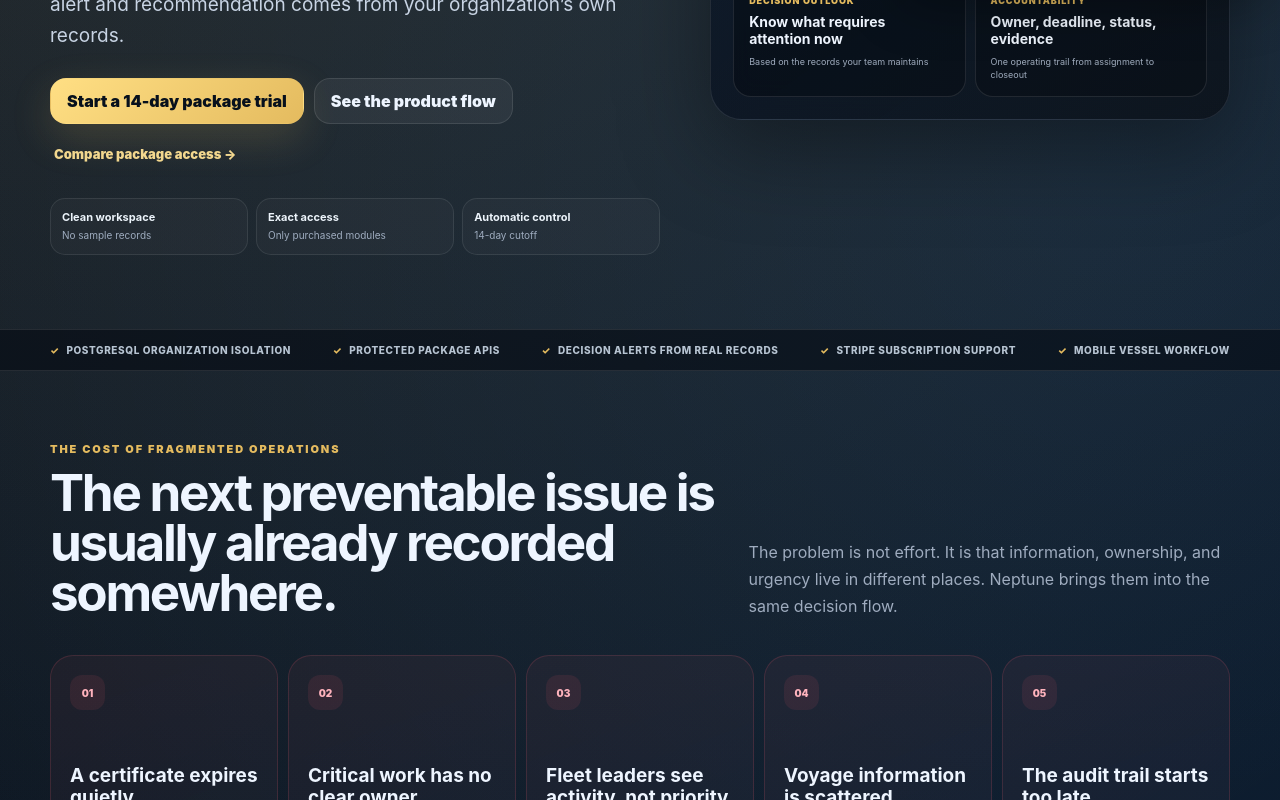
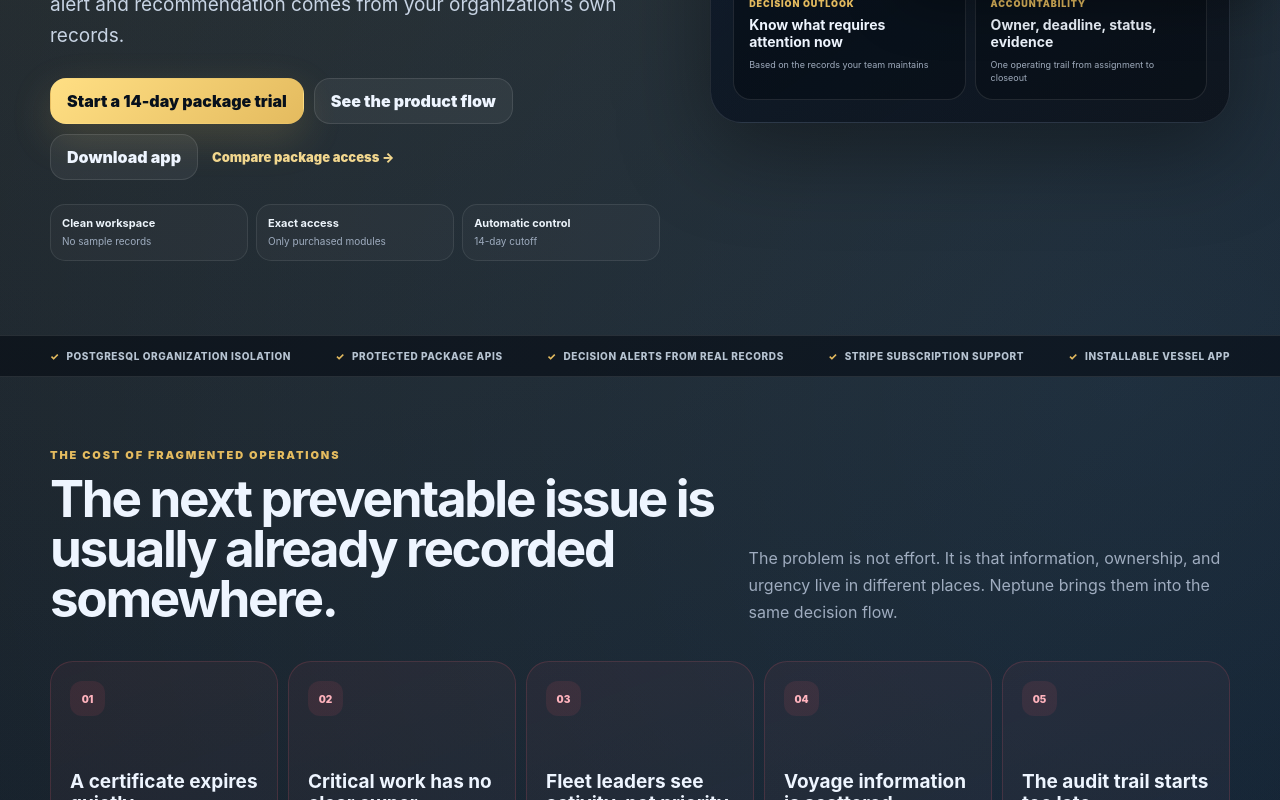
Before and after one commit to eagleconsulting954-a11y/Neptune1, a Next.js app: page / in a window 1280 px wide. Shown: the part 800-1600 px from the top of the page. Built offline with nearby package versions, Linux system fonts and the light colour scheme.

Commit message:
Add Neptune app download experience to landing page

```diff
--- a/app/page.tsx
+++ b/app/page.tsx
@@ -1,4 +1,5 @@
 import Link from "next/link";
+import { InstallAppButton } from "@/components/InstallAppButton";
 import { SiteHeader } from "@/components/SiteHeader";
 import { PLAN_CATALOG, type PlanKey } from "@/src/lib/plans";
 
@@ -40,7 +41,8 @@ const faq = [
   ["Will Neptune add sample information to my workspace?", "No. New workspaces start empty. Dashboard totals, alerts, trends, and recommendations begin with information entered by your organization."],
   ["What happens after 14 days?", "The workspace is automatically paused. Your records stay stored, and access returns after an active subscription is confirmed."],
   ["Is Maritime Intelligence a navigation system?", "No. It supports planning and operational awareness. It does not replace official bridge systems, charts, GMDSS, VTS, NAVTEX, SafetyNET, ECDIS, or required maritime procedures."],
-  ["Can one subscription unlock both onboard and shore-side tools?", "Yes. Full Vessel Access combines the Captain and FleetOps packages into one subscription with the complete Neptune module set."]
+  ["Can one subscription unlock both onboard and shore-side tools?", "Yes. Full Vessel Access combines the Captain and FleetOps packages into one subscription with the complete Neptune module set."],
+  ["Can Neptune be installed as an app?", "Yes. Customers can install Neptune directly from the website on supported phones, tablets, and computers. The installed app uses the same secure account and receives updates from the live platform."]
 ];
 
 const packageOrder: PlanKey[] = ["captain", "fleetops", "full_vessel_access"];
@@ -60,6 +62,7 @@ export default function HomePage() {
               <div className="hero-actions">
                 <Link className="btn gold psych-primary-cta" href="/signup">Start a 14-day package trial</Link>
                 <Link className="btn" href="/demo">See the product flow</Link>
+                <InstallAppButton className="btn psych-install-cta" label="Download app" />
                 <Link className="psych-text-link" href="/pricing">Compare package access →</Link>
               </div>
               <div className="psych-reassurance">
@@ -94,7 +97,7 @@ export default function HomePage() {
             <span>Protected package APIs</span>
             <span>Decision alerts from real records</span>
             <span>Stripe subscription support</span>
-            <span>Mobile vessel workflow</span>
+            <span>Installable vessel app</span>
           </div>
         </section>
 
@@ -137,6 +140,23 @@ export default function HomePage() {
               <p>No jargon-heavy feature wall. Each part of Neptune exists to make a vessel or fleet decision easier to understand and easier to own.</p>
             </div>
             <div className="psych-module-grid">{operatingModules.map(([title, text], index) => <article className="card" key={title}><span>0{index + 1}</span><h3>{title}</h3><p>{text}</p></article>)}</div>
+          </div>
+        </section>
+
+        <section className="section psych-app-section" id="download-app">
+          <div className="container psych-app-grid glass premium">
+            <div className="psych-app-copy">
+              <p className="eyebrow">Neptune App</p>
+              <h2>Put vessel command on the home screen.</h2>
+              <p className="lede">Install Neptune directly from the website on supported phones, tablets, and computers. The app opens in a standalone window, uses the same secure login, and updates automatically with the live platform.</p>
+              <div className="hero-actions"><InstallAppButton className="btn gold" label="Download Neptune app" /><Link className="btn" href="/install">View installation instructions</Link></div>
+              <div className="psych-app-benefits"><span>Android</span><span>iPhone & iPad</span><span>Windows & macOS</span><span>Offline-ready workflow</span></div>
+            </div>
+            <div className="psych-app-preview">
+              <img src="/neptune-app-icon.svg" alt="Neptune app icon" />
+              <div><span>NEPTUNE</span><b>Vessel Command</b><small>Installed from neptune1.vercel.app</small></div>
+              <strong>INSTALL</strong>
+            </div>
           </div>
         </section>
 
@@ -193,7 +213,7 @@ export default function HomePage() {
         <section className="section psych-final-section">
           <div className="container psych-final-cta glass premium">
             <div><p className="eyebrow">Do not wait for the missing record to become the incident</p><h2>Put the next vessel decision where the whole team can see it.</h2><p>Start with the package your team needs. Neptune will keep every other module outside the workspace until the subscription includes it.</p></div>
-            <div className="psych-final-actions"><Link className="btn gold" href="/signup">Start the 14-day trial</Link><Link className="btn" href="/pricing">Choose the right package</Link><small>Workspace access pauses automatically when the trial ends.</small></div>
+            <div className="psych-final-actions"><Link className="btn gold" href="/signup">Start the 14-day trial</Link><InstallAppButton className="btn" label="Download app" /><Link className="btn" href="/pricing">Choose the right package</Link><small>Workspace access pauses automatically when the trial ends.</small></div>
           </div>
         </section>
       </main>
```
